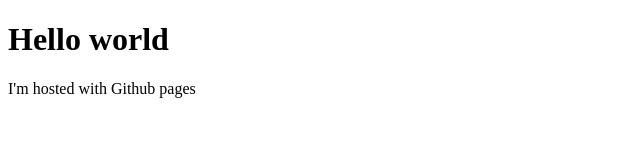
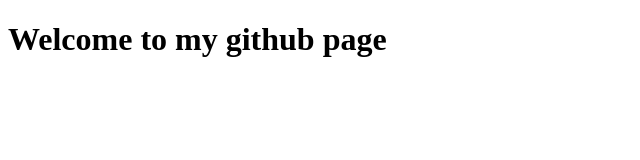
Before and after one commit to loile/loile.github.io, a plain HTML site: page index.html in a window 1280 px wide. Shown: the whole page, without its empty margins (0-640 px from the left). Drawn offline with Linux system fonts and the light colour scheme.

Commit message:
Change title and body

```diff
--- a/index.html
+++ b/index.html
@@ -3,10 +3,9 @@
 <head>
     <meta charset="UTF-8">
     <meta name="viewport" content="width=device-width, initial-scale=1.0">
-    <title>Document</title>
+    <title>Personal repositories</title>
 </head>
 <body>
-    <h1>Hello world</h1>
-    <p>I'm hosted with Github pages</p>
+    <h1>Welcome to my github page</h1>
 </body>
 </html>
```
